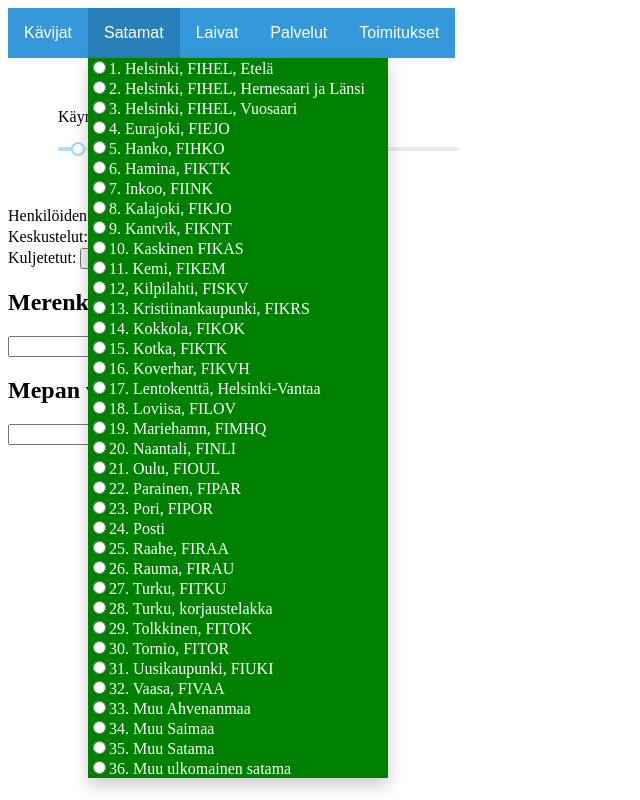
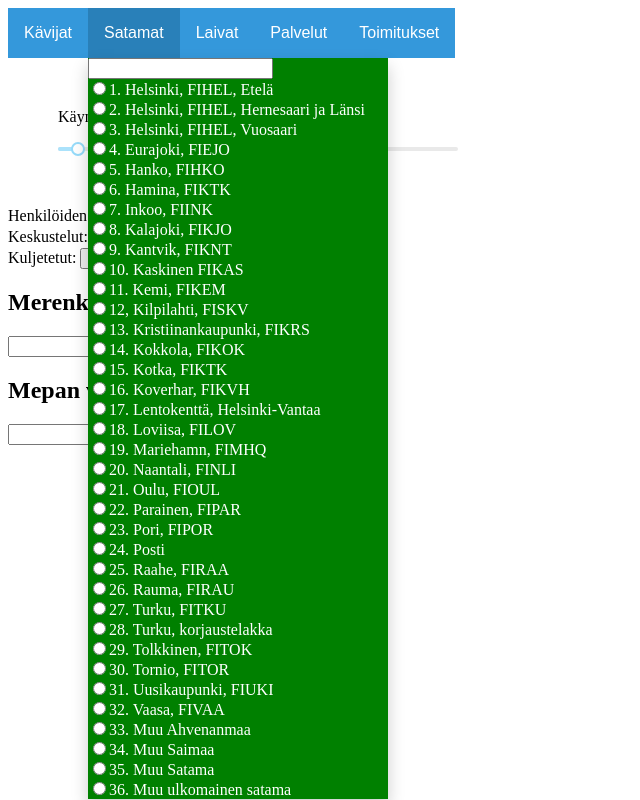
Before and after one commit to jheiska/MePa, a React (Create React App) app in the folder mepasovellus/: page / in a window 1280 px wide. Both pictures are taken after a click on the button "Satamat". Shown: the whole page, without its empty margins (0-640 px from the left). Built offline with nearby package versions, Linux system fonts and the light colour scheme.

Commit message:
limitterit

```diff
--- a/mepasovellus/src/App.js
+++ b/mepasovellus/src/App.js
@@ -62,6 +62,7 @@ class App extends Component {
         '36. Muu ulkomainen satama'
       ],
       muuSatama: '',
+      valittuSatama: '',
       laivat: [
         '1. Ahti',
         '2. Aila',
@@ -231,7 +232,9 @@ class App extends Component {
         'Vapaavahti tai muu MEPA-materiaali'
       ],
       merenKulkijoidenViesti: '',
-      mepanViesti: ''
+      mepanViesti: '',
+      laivaLimiter: '',
+      satamaLimiter: ''
     }
   }
 
@@ -284,7 +287,23 @@ class App extends Component {
     })
   }
 
-  luoLaivaLista = () => this.state.laivat.map ((laiva, index) =>
+  handleLaivaLimiter = (event) => {
+    this.setState({ laivaLimiter: event.target.value})
+  }
+
+  handleSatamaLimiter = (event) => {
+    this.setState({ satamaLimiter: event.target.value})
+  }
+
+  luoLaivaLista = () => {
+    const laivatToShow =
+    this.state.laivaLimiter.length === 0 ?
+    this.state.laivat :
+    this.state.laivat.filter(laiva =>
+      laiva.toLowerCase().includes(this.state.laivaLimiter.toLowerCase()))
+
+    return (
+      laivatToShow.map ((laiva, index) =>
         <div key={index}>
           <input type="radio"
             name="laiva" value={laiva}
@@ -292,15 +311,50 @@ class App extends Component {
           {laiva}
         </div>
       )
+    )
+    }
 
-  luoSatamaLista = () => this.state.satamat.map ((satama, index) =>
+  laivaRajoittaja = () => {
+    return (
+      <div>
+      <input
+            value={this.state.laivaLimiter}
+            onChange={this.handleLaivaLimiter}
+          />
+      </div>
+    )
+  }
+
+
+  luoSatamaLista = () => {
+    const satamatToShow =
+    this.state.satamaLimiter.length === 0 ?
+    this.state.satamat :
+    this.state.satamat.filter(satama =>
+      satama.toLowerCase().includes(this.state.satamaLimiter.toLowerCase()))
+
+    return (
+      satamatToShow.map ((satama, index) =>
         <div key={index}>
           <input type="radio"
            name="satama" value={satama}
-         onChange={this.vaihdaLaiva}/>
+           onChange={this.vaihdaSatama}/>
         {satama}
         </div>
       )
+    )
+  }
+
+  satamaRajoittaja = () => {
+    return (
+      <div>
+      <input
+            value={this.state.satamaLimiter}
+            onChange={this.handleSatamaLimiter}
+          />
+      </div>
+    )
+  }
 
   handleFormChange = (event) => {
     this.setState({ [event.target.name]: event.target.value })
@@ -316,8 +370,8 @@ class App extends Component {
       <div>
         <div>
           <DropdownValikko otsikko= "Kävijat" listaaja= {this.luoCheckboxiLista(this.state.kavijat)} />
-          <DropdownValikko otsikko= "Satamat" listaaja= {this.luoSatamaLista()} />
-          <DropdownValikko otsikko= "Laivat" listaaja= {this.luoLaivaLista()} />
+          <DropdownValikko otsikko= "Satamat" listaaja= {this.luoSatamaLista()} rajoittaja= {this.satamaRajoittaja()} />
+          <DropdownValikko otsikko= "Laivat" listaaja= {this.luoLaivaLista()} rajoittaja= {this.laivaRajoittaja()} />
           <DropdownValikko otsikko= "Palvelut" listaaja= {this.luoCheckboxiLista(this.state.palvelut)} />
           <DropdownValikko otsikko= "Toimitukset" listaaja= {this.luoCheckboxiLista(this.state.toimitukset)} />
           <Slideri />
--- a/mepasovellus/src/components/DropdownValikko.js
+++ b/mepasovellus/src/components/DropdownValikko.js
@@ -1,6 +1,6 @@
 import React from 'react';
 
-const DropdownValikko = ({otsikko, listaaja}) => {
+const DropdownValikko = ({otsikko, listaaja, rajoittaja}) => {
 
     const toggleri = () => document.getElementById(otsikko).classList.toggle("show")
 
@@ -8,6 +8,7 @@ const DropdownValikko = ({otsikko, listaaja}) => {
     <div className="dropdown">
             <button onClick={toggleri} className="dropbtn">{otsikko}</button>
             <div id={otsikko} className="dropdown-content">
+              {rajoittaja}
               {listaaja}
             </div>
     </div>
```
Lines whose indentation alone changed are shown as unchanged.
